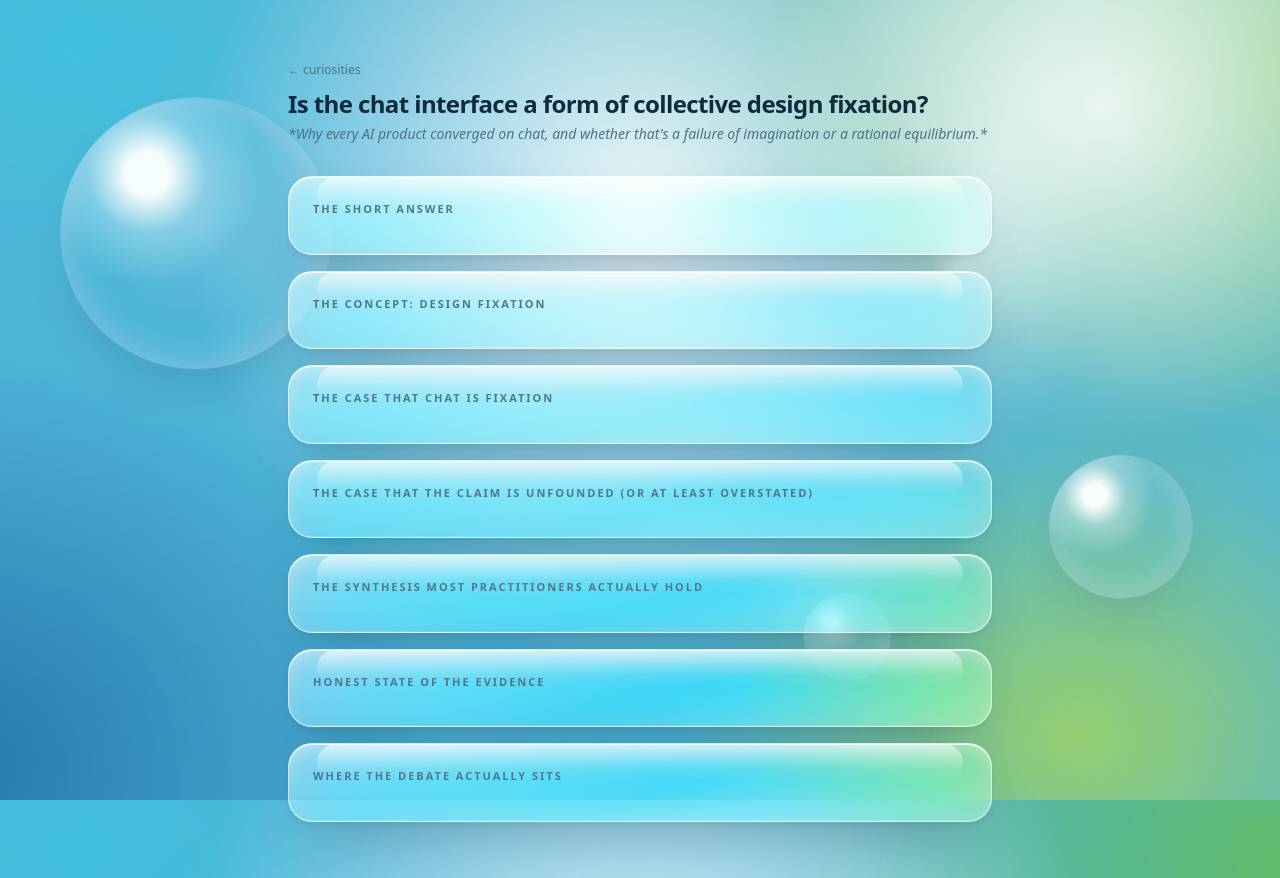
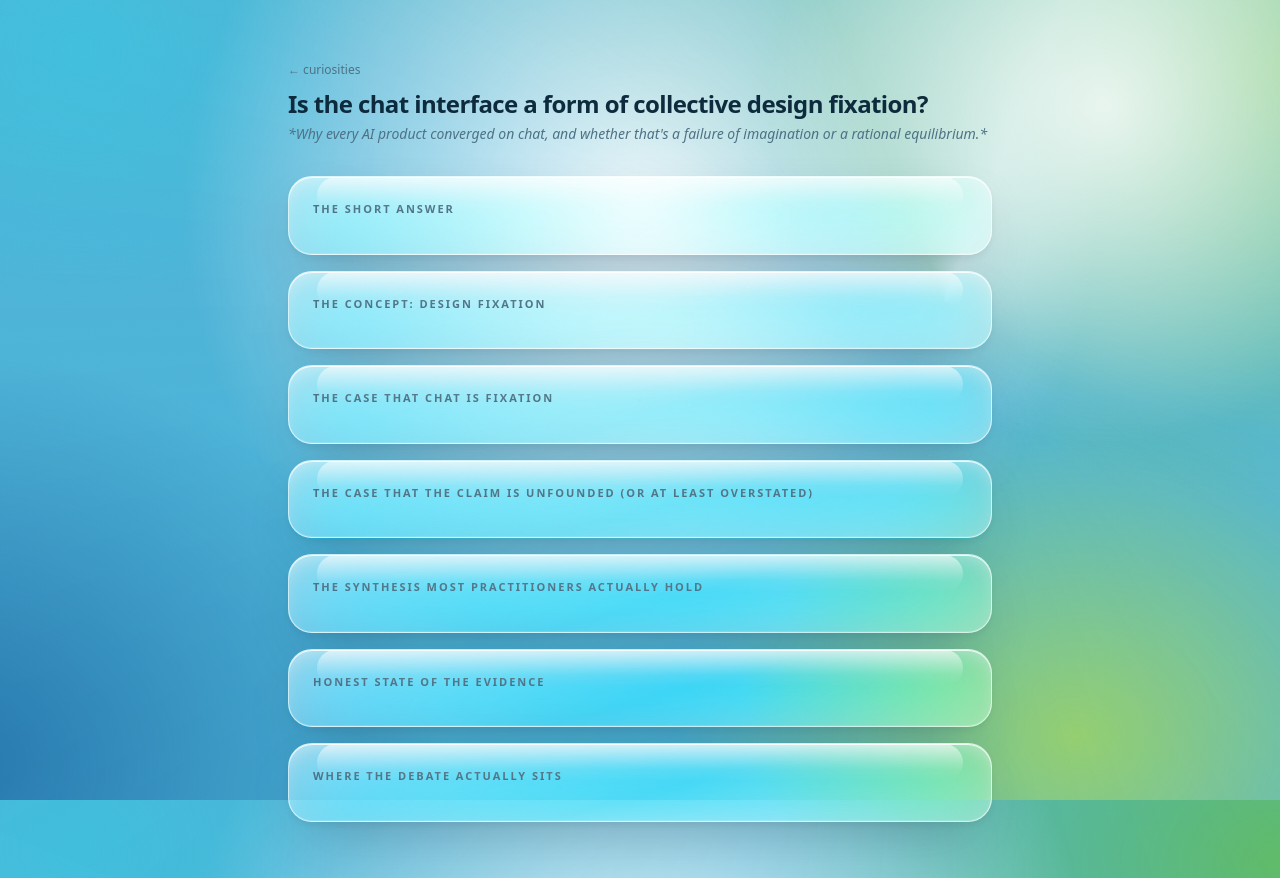
Before and after one commit to defnegenc/defne-dash, a Next.js app: page /curiosities/chat-interface-design-fixation in a window 1280 px wide. Built offline with nearby package versions, Linux system fonts and the light colour scheme.

Commit message:
Clean Latest, no bubbles

```diff
--- a/src/app/globals.css
+++ b/src/app/globals.css
@@ -217,7 +217,7 @@ body {
     drop-shadow(0 0 22px rgba(255, 255, 255, 0.5));
 }
 
-/* Background gloss: big white bloom + floating glossy bubbles */
+/* Background gloss: big white bloom */
 .aero-bloom {
   position: fixed;
   z-index: -1;
@@ -230,23 +230,3 @@ body {
   background: radial-gradient(circle at 50% 45%, rgba(255, 255, 255, 0.8), rgba(255, 255, 255, 0) 62%);
   filter: blur(6px);
 }
-.aero-bubble {
-  position: fixed;
-  z-index: -1;
-  pointer-events: none;
-  border-radius: 50%;
-  background:
-    radial-gradient(circle at 32% 28%, rgba(255, 255, 255, 0.95) 0 8%, rgba(255, 255, 255, 0.28) 22%, transparent 42%),
-    radial-gradient(circle at 50% 50%, rgba(255, 255, 255, 0.1), rgba(53, 179, 214, 0.1) 58%, rgba(47, 111, 184, 0.18) 78%, rgba(255, 255, 255, 0.4) 92%, transparent 96%);
-  box-shadow:
-    inset 0 0 42px rgba(255, 255, 255, 0.4),
-    0 24px 60px -30px rgba(13, 43, 61, 0.3);
-  animation: bubble-float 14s ease-in-out infinite;
-}
-.aero-bubble.one { width: 17rem; height: 17rem; left: 4%; top: 16%; }
-.aero-bubble.two { width: 9rem; height: 9rem; right: 7%; top: 58%; animation-delay: -6s; }
-.aero-bubble.three { width: 5.5rem; height: 5.5rem; left: 62%; top: 78%; animation-delay: -3s; }
-@keyframes bubble-float {
-  0%, 100% { translate: 0 0; }
-  50% { translate: 10px -34px; }
-}
--- a/src/app/page.tsx
+++ b/src/app/page.tsx
@@ -96,7 +96,7 @@ export default async function Home() {
 
   return (
     <main className="mx-auto max-w-2xl px-5 py-12 sm:px-8 sm:py-16">
-      <p className="fold font-display text-4xl sm:text-5xl">{latest}</p>
+      <p className="font-display text-4xl font-bold tracking-tight text-ink sm:text-5xl">{latest}</p>
       {attention && <p className="mt-1.5 text-sm text-ink-soft">{attention}</p>}
 
       <Dash
```
